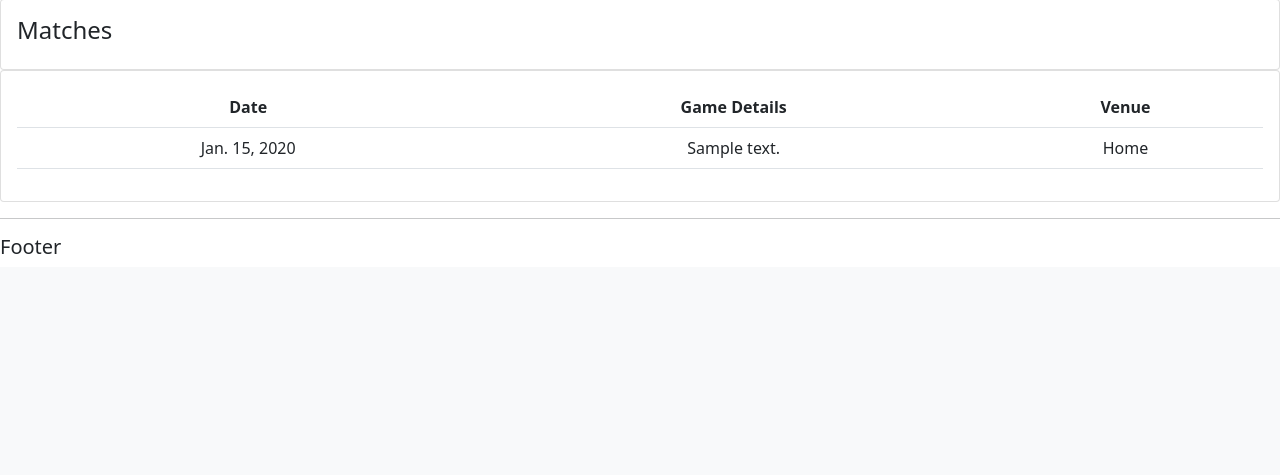
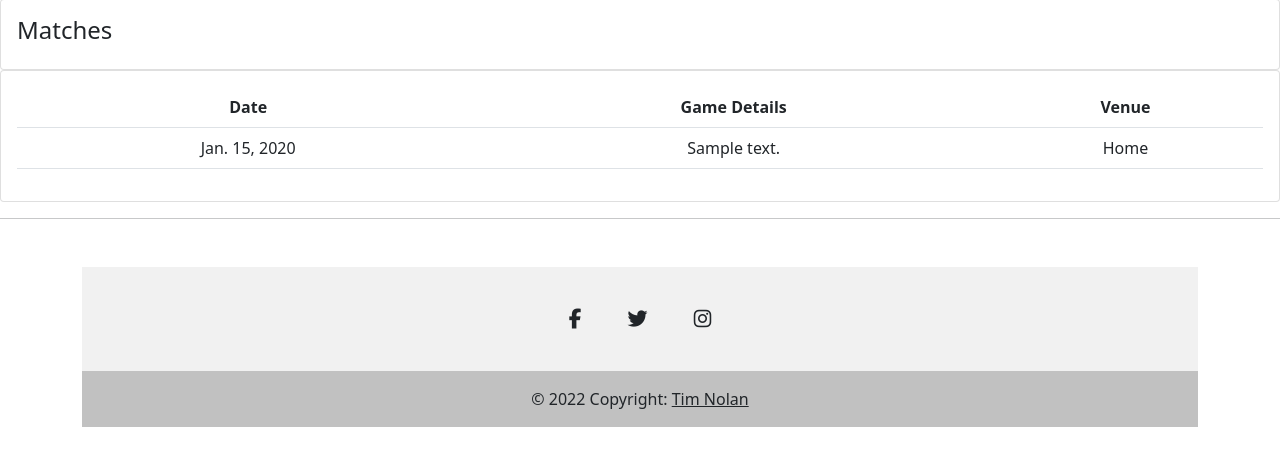
Before and after one commit to TNolan01/player_track, a Django app: page / in a window 1280 px wide. Shown: the part 675-1150 px from the top of the page. Before the commit the page ends 929 px from the top, so only its background shows below. Run offline with Django 3.2, Linux system fonts and the light colour scheme; tables that the repository leaves empty hold one stand-in row (values such as "Sample post"); data that the repository does not hold is empty; some libraries are stand-ins or nearby versions.

Commit message:
Created footer.html, tested links and attached to main.html

```diff
--- a/static/css/styles.css
+++ b/static/css/styles.css
@@ -7,7 +7,7 @@
 }
 
 table {
-    width: 70%;
+    /* width: 70%; */
     vertical-align: top;
     text-align: center;
 }
--- /dev/null
+++ b/templates/main/footer.html
@@ -0,0 +1,55 @@
+
+
+<div class="container my-5">
+
+  <footer class="text-center text-white" style="background-color: #f1f1f1;">
+    <div class="container pt-4">
+
+    <section class="mb-4">
+    	<a
+        class="btn btn-link btn-floating btn-lg text-dark m-1"
+        href="http://facebook.com"
+		role="button"
+        data-mdb-ripple-color="dark"
+		target="_blank"
+		rel="noopener"
+		aria-label="Visit our Facebook page (opens in a new tab)"
+        ><i class="fab fa-facebook-f"></i
+      ></a>
+
+      <a
+        class="btn btn-link btn-floating btn-lg text-dark m-1"
+        href="https://Twitter.com"
+        role="button"
+        data-mdb-ripple-color="dark"
+		target="_blank"
+		rel="noopener"
+		aria-label="Visit our Twitter page (opens in a new tab)"
+        ><i class="fab fa-twitter"></i
+      ></a>
+
+    <a
+        class="btn btn-link btn-floating btn-lg text-dark m-1"
+        href="https://Instagram.com"
+        role="button"
+        data-mdb-ripple-color="dark"
+		target="_blank"
+		rel="noopener"
+		aria-label="Visit our Instagram page (opens in a new tab)"
+        ><i class="fab fa-instagram"></i
+      ></a>
+
+    </section>
+
+  </div>
+
+
+
+  <div class="text-center text-dark p-3" style="background-color: rgba(0, 0, 0, 0.2);">
+    © 2022 Copyright:
+    <a class="text-dark" href="https://github.com/TNolan01" target="_blank" rel="noopener">Tim Nolan</a>
+  </div>
+
+</footer>
+
+</div>
--- a/templates/main/main.html
+++ b/templates/main/main.html
@@ -16,7 +16,11 @@
         <!-- Latest BS-Select compiled and minified CSS/JS -->
         {% comment %} <link rel="stylesheet" href="https://cdn.jsdelivr.net/npm/bootstrap-select@1.14.0-beta2/dist/css/bootstrap-select.min.css"> {% endcomment %}
         <script src="https://cdn.jsdelivr.net/npm/bootstrap-select@1.14.0-beta2/dist/js/bootstrap-select.min.js"></script>
+        <!--font awesome-->
 
+        <script src="https://kit.fontawesome.com/ce72b77aef.js" crossorigin="anonymous"></script>
+
+        <!--custom-->
         <script src="{% static "assets/js/script.js" %} ">async</script>
         <link rel="stylesheet" type="text/css" href= "{% static "css/styles.css" %}">
 
@@ -38,7 +42,7 @@
     {% endblock %}
     <hr>
 
-    <h5>Footer</h5>
+{% include 'main/footer.html' %}
 
 </body>
 
--- a/tracker/models.py
+++ b/tracker/models.py
@@ -64,8 +64,6 @@
         ]
     JERSEY = [(1,1),(2,2),(3,3),(4,4),(5,5),(6,6),(7,7),(8,8),(9,9),(10,10),(11,11),(12,12),(13,13),(14,14),(15,15),(16,16),(17,17),(18,18),(19,19),(20,20),(21,21),(22,22),(23,23),(24,24),(25,25)]
 
-    # JERSEY = [('1','1'),('2','2'),('3','3'),('4','4'),('5','5'),('6','6'),('7','7'),('8','8'),('9','9'),('10','10'),('11','11'),('12','12'),('13','13'),('14','14'),('15','15'),('16','16'),('17','17'),('18','18'),('19','19'),('20','20'),('21','21'),('22','22'),('23','23'),('24','24'),('25','25')]
-
     match = models.ForeignKey(Match, on_delete=models.CASCADE, null=True)
     player = models.ManyToManyField(Player, blank=True)
     jersey_number = models.IntegerField(choices=JERSEY, null=True, blank=True)
```
Also changed, not shown: templates/training/training_dashboard.html (+9 -34 lines).
